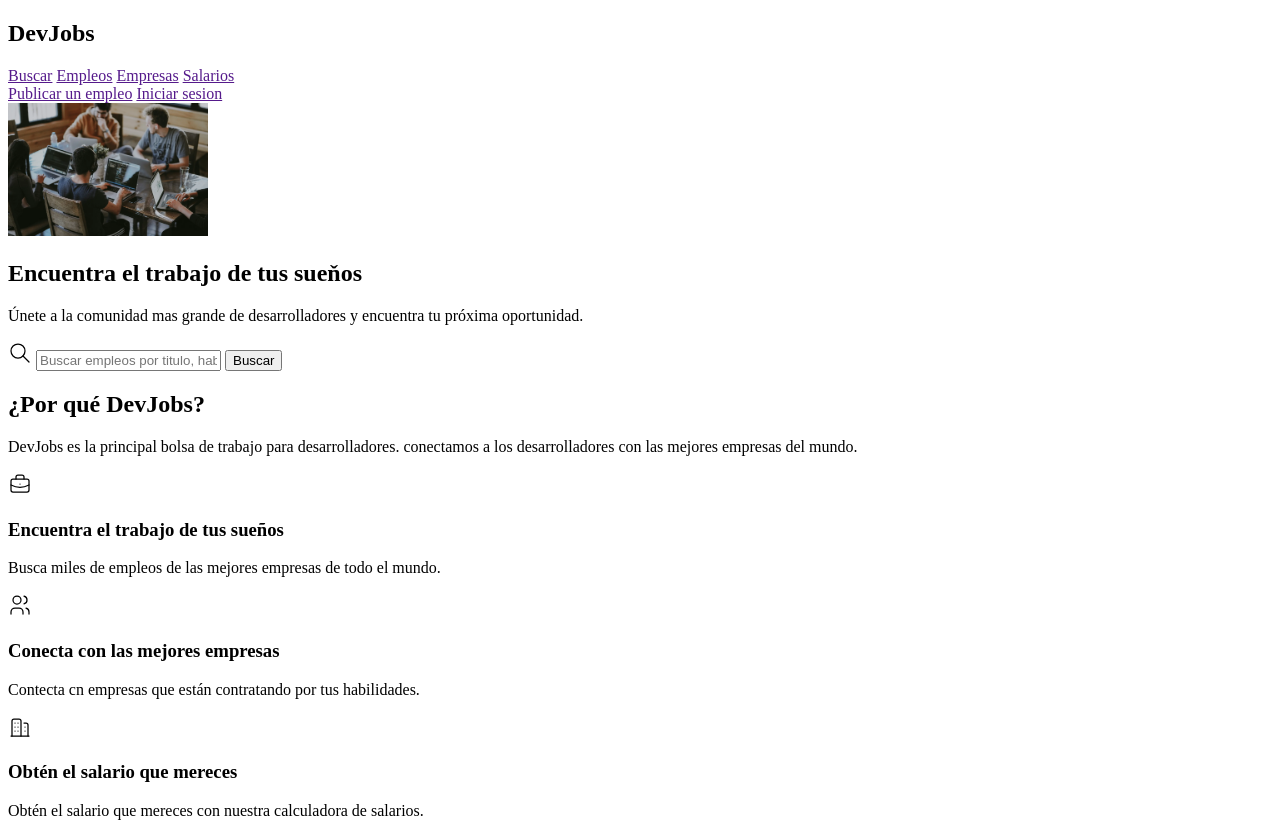
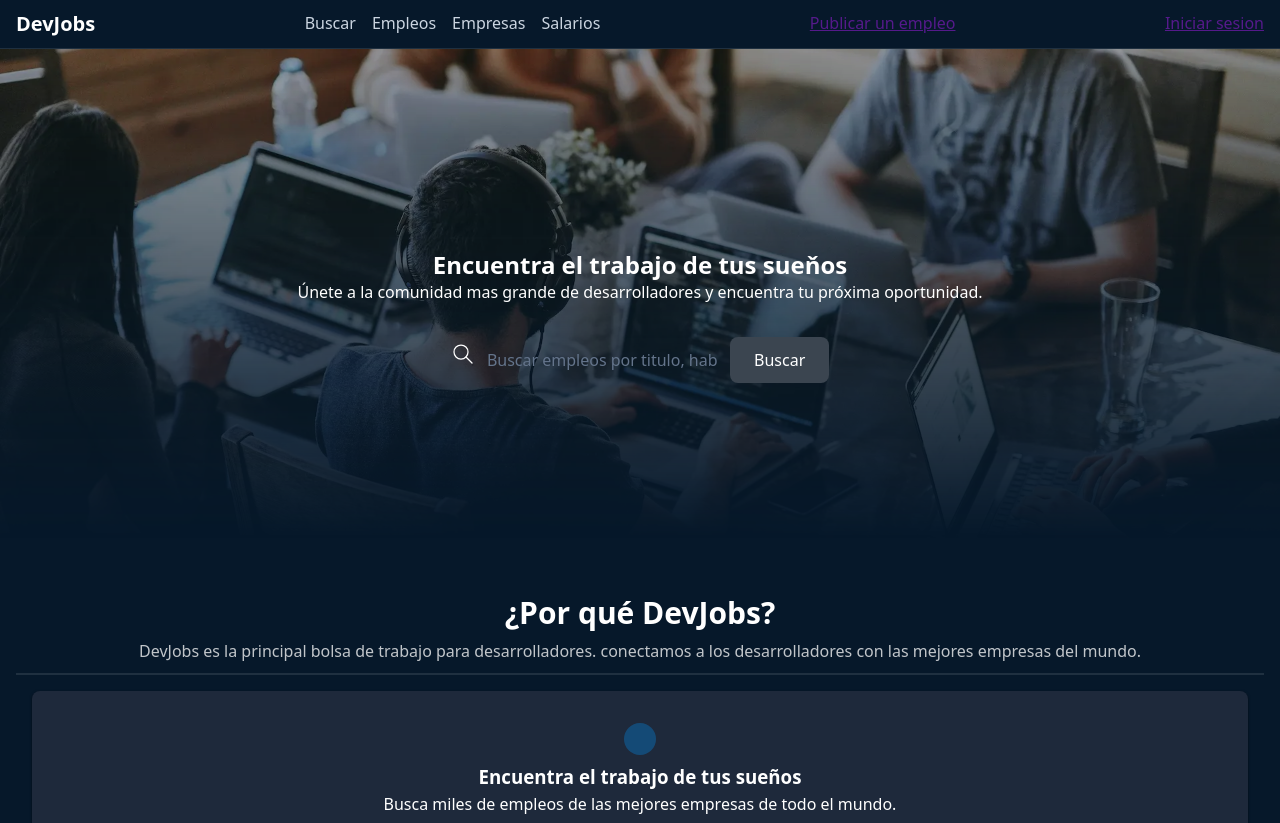
Before and after one commit to EddieGilXD/JSCAMP-Project, a plain HTML site: page index.html in a window 1280 px wide. Shown: the top 823 px of the page. Drawn offline with Linux system fonts and the light colour scheme.

Commit message:
Escribiendo nuestro primer CSS

```diff
--- a/index.html
+++ b/index.html
@@ -18,6 +18,8 @@
 
             <a href="">Publicar un empleo</a>
             <a href="">Iniciar sesion</a>
+
+            <link rel="stylesheet" href="./styles.css">
 
         </header>
         <main>
--- /dev/null
+++ b/styles.css
@@ -0,0 +1,336 @@
+* {
+  margin: 0;
+  padding: 0;
+  box-sizing: border-box;
+}
+
+
+
+
+
+
+:root {
+  --primary: #3b4550;
+  --primary-dark: #0a3d66;
+  --primary-hover: #0d5ba8;
+  --primary-light: #09f;
+  --background: #06182a;
+  --text-primary: #ffffff;
+  --text-secondary: #cbd5e1;
+  --text-muted: #94a3b8;
+  --border: rgba(255, 255, 255, 0.1);
+  --card-bg: #1e293b;
+  --shadow: rgba(0, 0, 0, 0.3);
+  --input-bg: #1e293b;
+  --hsla-example: hsla(210, 100%, 56%, 1);
+}
+
+
+
+
+
+
+
+
+
+
+@font-face {
+  font-family: 'Inter Variable';
+  font-style: normal;
+  font-display: swap;
+  font-weight: 100 900;
+  src: url(https://cdn.jsdelivr.net/fontsource/fonts/inter:vf@latest/latin-wght-normal.woff2) format('woff2-variations');
+  unicode-range: U+0000-00FF,U+0131,U+0152-0153,U+02BB-02BC,U+02C6,U+02DA,U+02DC,U+0304,U+0308,U+0329,U+2000-206F,U+20AC,U+2122,U+2191,U+2193,U+2212,U+2215,U+FEFF,U+FFFD;
+}
+
+
+
+
+
+
+
+
+
+
+body {
+  font-family: system-ui;
+  background-color: var(--background);
+  color: var(--text-primary);
+  min-height: 100vh;
+  display: flex;
+  flex-direction: column;
+  line-height: 1.6;
+}
+
+
+
+
+
+
+
+
+
+
+
+
+
+/* Títulos principales */
+h1 {
+  font-size: 1.5rem;
+  line-height: 1.2;
+  text-wrap: balance;
+  display: flex;
+  align-items: center;
+  gap: 0.5rem;
+
+  svg {
+    width: 2rem;
+    height: 2rem;
+    color: var(--primary-light);
+  }
+}
+
+h1 + p {
+  text-wrap: balance;
+  margin-bottom: 2rem
+}
+
+/* Header */
+header {
+  border-bottom: 1px solid var(--border);
+  background: var(--background);
+  padding: .5rem 1rem;
+  display: flex;
+  align-items: center;
+  justify-content: space-between;
+  gap: 2rem;
+
+  h2 {
+    font-size: 1.25rem;
+    font-weight: 700;
+    color: var(--text-primary);
+  }
+}
+
+/* Navegación del header a otras páginas */
+nav {
+  align-items: center;
+  gap: 1rem;
+  display: flex;
+
+  a {
+    text-decoration: none;
+    color: var(--text-secondary);
+    transition: color 0.2s;
+    font-weight: 500;
+
+    &:hover, &:focus {
+      color: var(--primary);
+      outline: none;
+    }
+  }
+}
+
+/* Botones del Header */
+header div a {
+  padding: 0.5rem 1rem;
+  border-radius: 0.5rem;
+  background-color: #334155;
+  color: var(--text-primary);
+  display: inline-block;
+  font-size: 0.875rem;
+  font-weight: 700;
+  text-decoration: none;
+  /* TODO */
+}
+
+/* Hero */
+main > section:nth-child(1) {
+  height: 500px;
+  text-align: center;
+  display: flex;
+  flex-direction: column;
+  justify-content: center;
+  align-items: center;
+
+  h1 {
+    padding-top: 36px;
+  }
+
+  & > img {
+    position: absolute;
+    width: 100%;
+    height: 100%;
+    object-fit: cover;
+    z-index: -1;
+    left: 0;
+    right: 0;
+    mask-image: linear-gradient(to bottom, rgba(16, 25, 34, 1) 5%, rgba(16, 25, 34, 0) 80%);
+  }
+}
+
+/* Formulario de Búsqueda */
+form {
+  max-width: 42rem;
+  width: 100%;
+  margin: 0 auto;
+  padding-inline: 1rem;
+}
+
+form > div {
+  display: flex;
+  align-items: center;
+  background-color: var(--input-bg);
+  border-radius: 0.5rem;
+  box-shadow: 0 10px 15px -3px var(--shadow);
+  padding: 0.5rem;
+  gap: 0.5rem;
+}
+
+form span {
+  padding-left: 0.75rem;
+  color: var(--text-muted);
+  display: flex;
+  align-items: center;
+  flex-shrink: 0;
+}
+
+form input[type="text"] {
+  flex: 1;
+  background: transparent;
+  border: none;
+  outline: none;
+  color: var(--text-primary);
+  padding: 0.75rem 0.5rem;
+  font-size: 1rem;
+  font-family: inherit;
+}
+
+form input[type="text"]::placeholder {
+  color: #64748b;
+}
+
+button {
+  padding: 0.75rem 1.5rem;
+  border-radius: 0.5rem;
+  background-color: var(--primary);
+  color: white;
+  font-weight: 400;
+  border: none;
+  cursor: pointer;
+  transition: all 0.2s;
+  font-family: inherit;
+  font-size: 1rem;
+  white-space: nowrap;
+
+  &:hover, /* pseudo-clase que significa que el ratón está encima */
+  &:focus { /* pseudo-clase que significa que el elemento tiene el foco */
+    background-color: var(--primary-hover);
+    outline: 2px solid white;
+    outline-offset: 2px;
+  }
+
+  &:active {
+    transform: scale(0.90)
+  }
+
+  &:disabled {
+    opacity: .5;
+    pointer-events: none;
+  }
+}
+
+/* Features Section */
+main > section:nth-child(2) {
+  padding-inline: 1rem;
+  background-color: var(--background);
+  padding-top: 2rem;
+
+  & > header {
+    gap: 2px;
+    flex-direction: column;
+
+    h2 {
+      margin-bottom: 0;
+    }
+
+    p {
+      opacity: .75;
+    }
+  }
+
+  & > div {
+    max-width: 1280px;
+    margin: 0 auto;
+  }
+}
+
+main > section:nth-child(2) h2 {
+  font-size: 1.875rem;
+  font-weight: 700;
+  color: var(--text-primary);
+  margin-bottom: 1rem;
+}
+
+main > section:nth-child(2) > div > div:first-child > p {
+  font-size: 1.125rem;
+  color: var(--text-muted);
+  max-width: 42rem;
+  margin: 0 auto;
+}
+
+
+/* Feature Cards */
+/* article {
+  background-color: var(--card-bg);
+  padding: 2rem;
+  margin-bottom: 16px;
+  border-radius: 0.5rem;
+  box-shadow: 0px 1px 3px 0 var(--shadow);
+
+  svg {
+    color: var(--primary-light);
+    background: rgba(0, 153, 255, 0.3);
+    border-radius: 9999px;
+    width: 64px;
+    height: 64px;
+    padding: 16px;
+  }
+
+  h3 {
+    font-weight: 500;
+  }
+
+  p {
+    color: var(--text-muted);
+  }
+} */
+
+/* Footer */
+footer {
+  background-color: var(--background);
+  border-top: 1px solid var(--border);
+  text-align: center;
+  padding: 16px;
+
+  small {
+    color: var(--text-muted);
+    font-size: 0.875rem;
+  }
+}
+
+article {
+    background-color: var(--card-bg);
+    padding: 2rem;
+    margin-bottom: 16px;
+    border-radius: 0.5rem;
+    box-shadow: 0px 1px 3px 0 rgba(0, 0, 0, 0.5);
+
+    svg {
+        color: var(--primary-light);
+        background-color: rgba(0, 153, 255, 0.3);
+        border-radius: 100%;
+        padding: 16px;
+    }
+
+}
```
